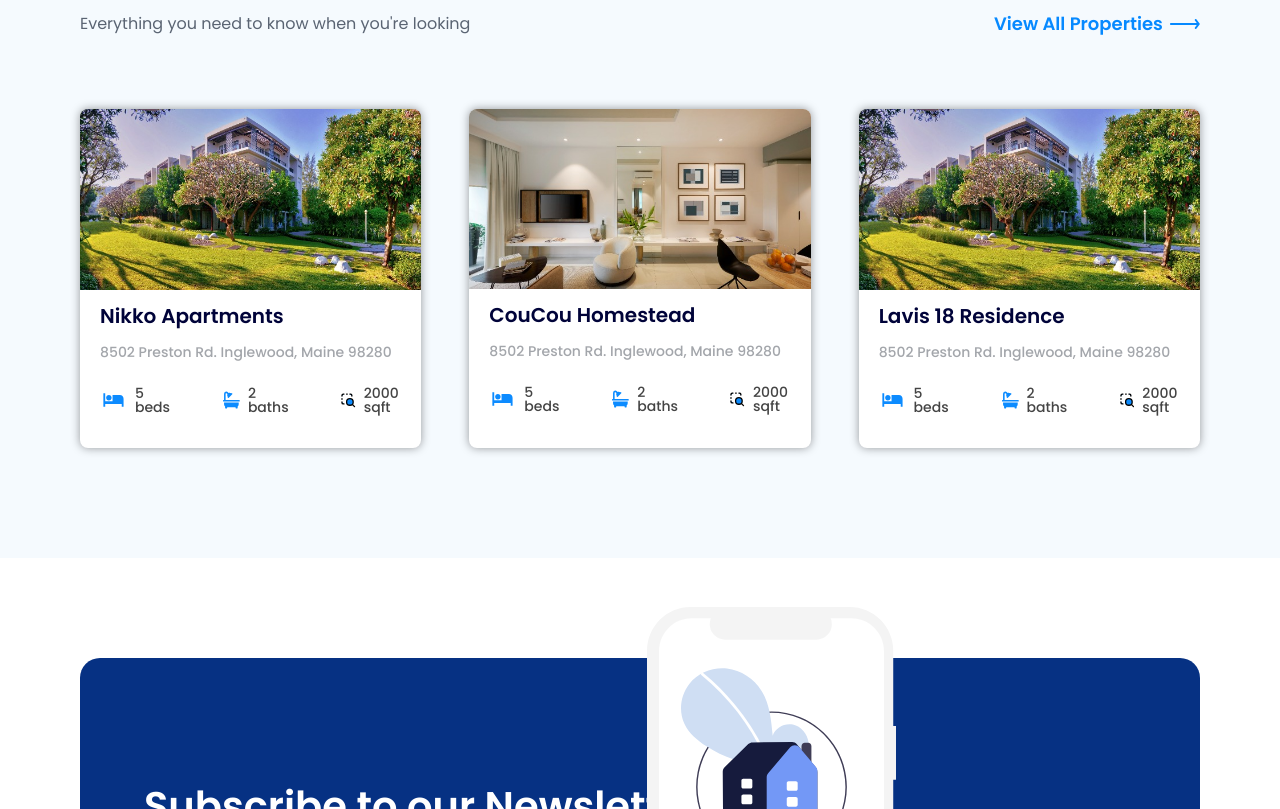
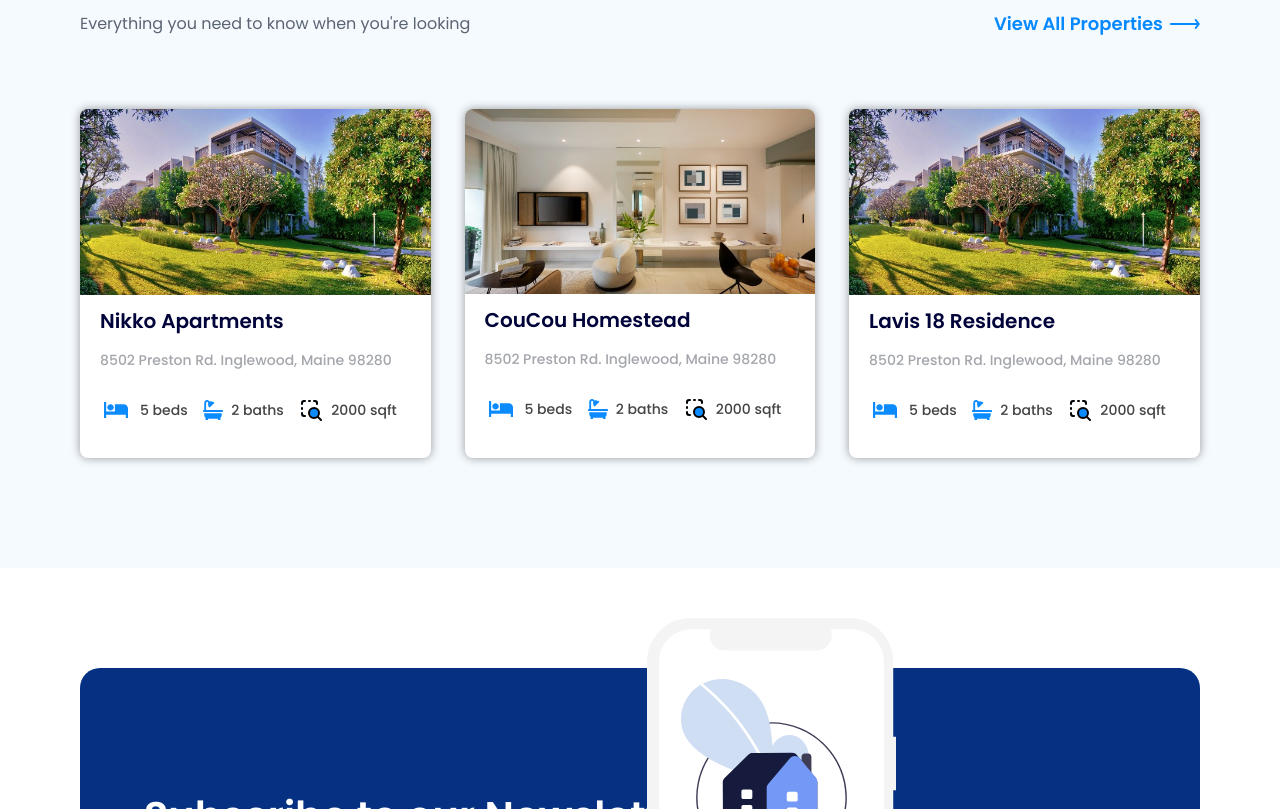
Before and after one commit to MwauratheAlex/househunter_landing_page, a React (Vite) app: page / in a window 1280 px wide. Shown: the part 1218-2027 px from the top of the page. Built offline with nearby package versions, Linux system fonts and the light colour scheme.

Commit message:
Responsive featured content

```diff
--- a/src/styles/features_properties.css
+++ b/src/styles/features_properties.css
@@ -1,12 +1,12 @@
 .featured {
-  padding-top: 6.875rem;
-  padding-bottom: 6.875rem;
+  padding-top: 2em;
+  padding-bottom: 2em;
   background: #f5fafe;
 }
 
 .featured h1 {
   color: #000339;
-  font-size: 2.1875rem;
+  font-size: 1.5rem;
   font-weight: 600;
   line-height: 100%;
   margin: 0;
@@ -15,13 +15,14 @@
 
 .featured-cta {
   display: flex;
-  justify-content: space-between;
-  align-items: center;
+  flex-direction: column;
+  align-items: flex-start;
+  margin-bottom: 1.5em;
 }
 
 .featured p {
   color: #5a6473;
-  font-size: 1rem;
+  font-size: 0.8rem;
   font-style: normal;
   font-weight: 400;
   line-height: 187.5%;
@@ -29,24 +30,23 @@
 }
 
 .featured-cta a {
-  font-size: 18px;
+  font-size: 1rem;
   font-weight: 600;
   line-height: normal;
 }
 
 .featured-cta .link .arrow-icon {
-  width: 30px;
+  width: 25px;
 }
 
 .featured-cta .link:hover .arrow-icon {
-  width: 35px;
+  width: 30px;
 }
 
 .card-container {
   display: grid;
-  grid-template-columns: repeat(3, 1fr);
-  gap: 3rem;
-  margin-top: 4.375rem;
+  grid-template-columns: repeat(1, 1fr);
+  gap: 1.5rem;
 }
 
 .property-card {
@@ -74,8 +74,9 @@
 }
 
 .content p {
+  min-width: max-content;
   color: #a3a6ab;
-  font-size: 0.875rem;
+  font-size: 0.6rem;
   font-style: normal;
   font-weight: 500;
   line-height: normal;
@@ -85,19 +86,128 @@
   display: flex;
   justify-content: left;
   align-items: center;
-  gap: 3rem;
-  margin-top: 1.3125rem;
+  gap: 1rem;
+  margin-top: 0.3em;
 }
 
 .content .amenities .cont {
   display: flex;
   justify-content: space-between;
   align-items: center;
-  gap: 0.5rem;
+  gap: 10%;
 }
 
 .content .amenities .cont p {
   color: #444;
-  font-size: 0.875rem;
+  font-size: 0.6rem;
   line-height: 100%;
 }
+
+@media (min-width: 400px) {
+  .content p {
+    font-size: 0.8rem;
+  }
+  .content .amenities .cont p {
+    font-size: 0.8rem;
+  }
+
+  .content h1 {
+    font-size: 1.5rem;
+  }
+
+  .featured h1 {
+    font-size: 1.5rem;
+  }
+
+  .featured p {
+    font-size: 1rem;
+  }
+
+  .featured-cta a {
+    font-size: 1.25rem;
+  }
+
+  .card-container {
+    gap: 2rem;
+  }
+}
+
+@media (min-width: 800px) {
+  .featured {
+    padding-top: 6.875rem;
+    padding-bottom: 6.875rem;
+  }
+
+  .featured h1 {
+    font-size: 2.1875rem;
+    margin-bottom: 1rem;
+  }
+
+  .featured-cta {
+    justify-content: space-between;
+    align-items: center;
+  }
+
+  .featured p {
+    font-size: 1rem;
+    line-height: 187.5%;
+  }
+
+  .featured-cta {
+    flex-direction: row;
+  }
+
+  .featured-cta a {
+    font-size: 18px;
+    line-height: normal;
+  }
+
+  .featured-cta .link .arrow-icon {
+    width: 30px;
+  }
+
+  .featured-cta .link:hover .arrow-icon {
+    width: 35px;
+  }
+
+  .card-container {
+    grid-template-columns: repeat(3, 1fr);
+    gap: 3%;
+    margin-top: 4.375rem;
+  }
+
+  .property-card {
+    grid-column: span 1;
+    border-radius: 0.5rem;
+  }
+
+  .property-card .content {
+    padding: 1rem 1.25rem;
+    padding-bottom: 2rem;
+  }
+
+  .content h1 {
+    font-size: 1.25rem;
+  }
+
+  .content p {
+    font-size: 0.875rem;
+  }
+
+  .content .amenities {
+    justify-content: left;
+    align-items: center;
+    gap: 5%;
+    margin-top: 1.3125rem;
+  }
+
+  .content .amenities .cont {
+    justify-content: space-between;
+    align-items: center;
+    gap: 0.5rem;
+  }
+
+  .content .amenities .cont p {
+    font-size: 0.875rem;
+  }
+}
```
